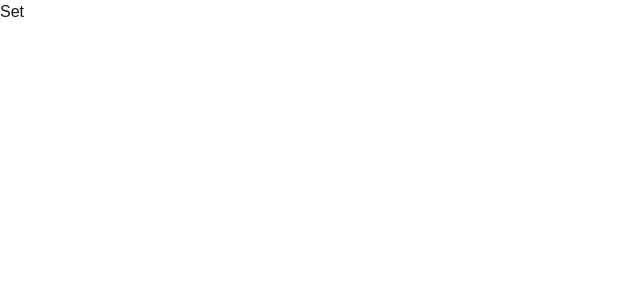
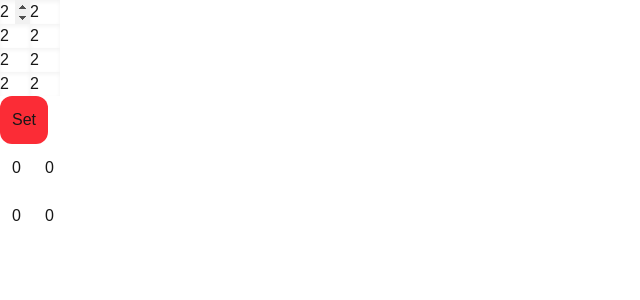
Before and after one commit to ethanHern/Matrix-Calculator, a Next.js app in the folder matrix-calculator/: page / in a window 1280 px wide. Shown: the top 300 px of the page, without its empty margins (0-640 px from the left). Built offline with nearby package versions, Linux system fonts and the light colour scheme.

Commit message:
Implemented A and B matrices
Can now change the values (still cannot alter size yet)

```diff
--- /dev/null
+++ b/matrix-calculator/components/InputBox.tsx
@@ -0,0 +1,14 @@
+
+type InputProps = {
+    index: number,
+    defaultValue: number,
+    setFunction: ()=>void,
+}
+export default function InputBox() {
+
+    return (
+        <div>
+
+        </div>
+    )
+}
--- a/matrix-calculator/pages/index.tsx
+++ b/matrix-calculator/pages/index.tsx
@@ -1,12 +1,12 @@
 import { useState } from "react"
 
 export default function Home() {
-  const [A, setA] = useState<number[][]>([[2, 2, 2], [2, 2, 2]]);
-  const [B, setB] = useState<number[][]>([[2, 2], [2, 2], [2, 2]]);
-  const [output, setOutput] = useState<number[][]>([]);
+  const [A, setA] = useState<number[][]>([[2, 2], [2, 2]]);
+  const [B, setB] = useState<number[][]>([[2, 2], [2, 2]]);
+  const [output, setOutput] = useState<number[][]>([[0, 0], [0, 0]]);
   const [ARows, setARows] = useState<number>(2);
-  const [ACols, setACols] = useState<number>(3);
-  const [BRows, setBRows] = useState<number>(3);
+  const [ACols, setACols] = useState<number>(2);
+  const [BRows, setBRows] = useState<number>(2);
   const [BCols, setBCols] = useState<number>(2);
 
   async function multiplyMatrices() {
@@ -26,10 +26,51 @@ export default function Home() {
 
   return (
     <div>
+      <div>
+        {A && A.map((row, rowIndex)=>(
+          <div key={"A-" + rowIndex} className="flex">
+            {row.map((cell, cellIndex)=>(
+              <input key={"A-" + cellIndex} type={"number"} defaultValue={cell} onChange={(e)=>{
+                let temp=A;
+                temp[rowIndex][cellIndex]=e.target.valueAsNumber;
+                setA(temp);
+              }}
+              className="shadow-inner w-[30px]"/>
+            ))}
+          </div>
+        ))}
+      </div>
+      <div>
+        {B && B.map((row, rowIndex)=>(
+          <div key={"B-" + rowIndex} className="flex">
+            {row.map((cell, cellIndex)=>(
+              <input key={"B-" + cellIndex} type={"number"} defaultValue={cell} onChange={(e)=>{
+                let temp=B;
+                temp[rowIndex][cellIndex]=e.target.valueAsNumber;
+                setB(temp);
+              }}
+              className="shadow-inner w-[30px]"/>
+            ))}
+          </div>
+        ))}
+      </div>
       <button onClick={()=> {
         multiplyMatrices();
         console.log(output);
-      }}>Set</button>
+      }}>
+        <div className="bg-red-500 p-3 rounded-xl">
+          Set
+        </div>
+      </button>
+      <div id={"output"}>
+        {output && output.map((row, rowIndex)=>(
+          <div key={"Output-" + rowIndex} className="flex">
+            {row.map((cell, cellIndex)=>(
+              <div key={"Output-" + cellIndex} className="p-3">{cell}</div>
+            ))}
+          </div>
+        ))}
+      </div>
     </div>
   )
 }
```
